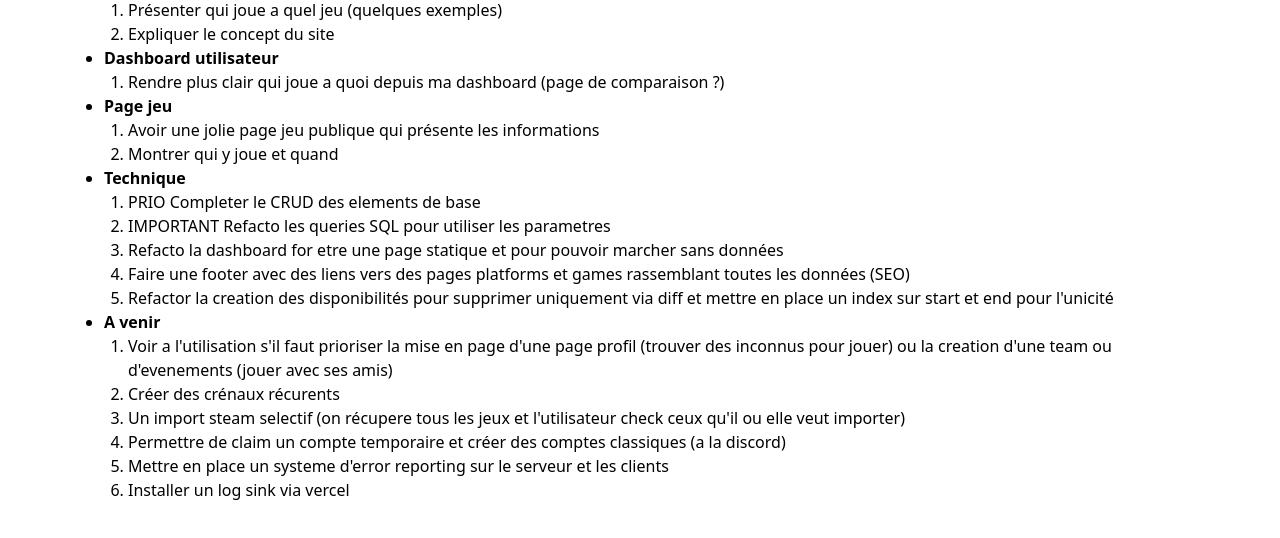
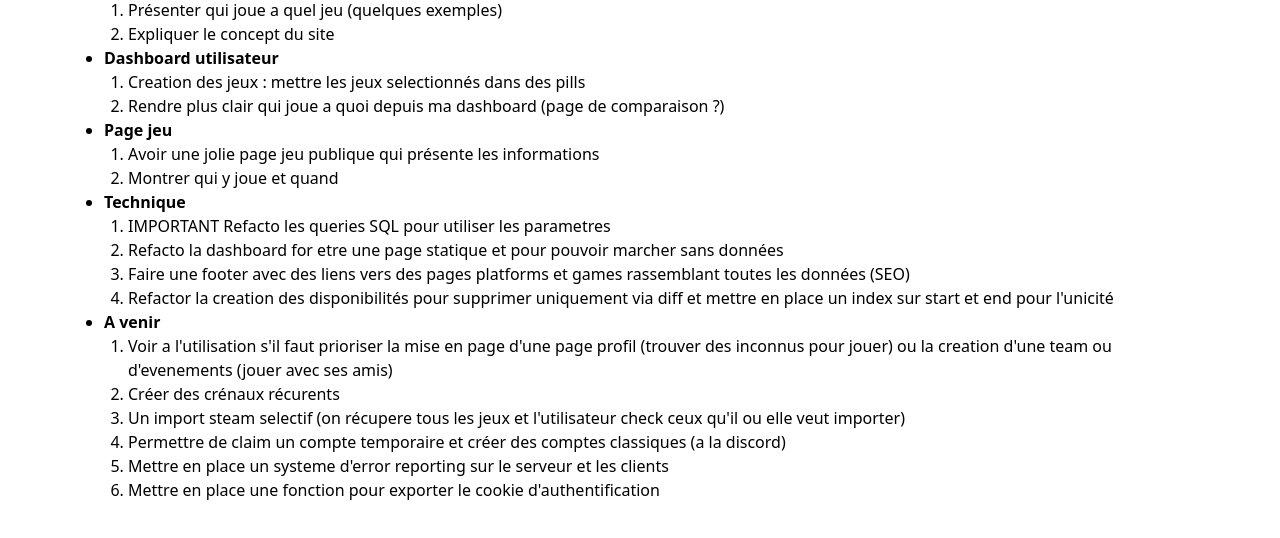
Before and after one commit to Balatzar/nobody-games-alone, a Next.js app: page / in a window 1280 px wide. Shown: the part 638-1176 px from the top of the page. Built offline with nearby package versions, Linux system fonts and the light colour scheme; no server answers.

Commit message:
Fix seeds

```diff
--- a/db/createDb.js
+++ b/db/createDb.js
@@ -70,10 +70,10 @@ const db = require("../db");
 
     INSERT INTO platforms (name, igdb_id, abbreviation, category, slug)
       VALUES
-      ('Xbox One', '49', 'xboxone', 1, 'XONE'),
-      ('PC (Microsoft Windows)', '6', 'win', 4, 'PC'),
-      ('Linux', '3', 'linux', 4, 'Linux'),
-      ('iOS', '39', 'ios', 4, 'iOS');
+      ('Xbox One', '49', 'XONE', 1, 'xboxone'),
+      ('PC (Microsoft Windows)', '6', 'PC', 4, 'win'),
+      ('Linux', '3', 'Linux', 4, 'linux'),
+      ('iOS', '39', 'iOS', 4, 'ios');
 
     INSERT INTO games_users_platforms (game_id, user_id, platform_id)
       VALUES
--- a/pages/index.js
+++ b/pages/index.js
@@ -110,6 +110,9 @@ export default function IndexPage() {
             <b>Dashboard utilisateur</b>
             <ul className="list-decimal pl-6">
               <li>
+                Creation des jeux : mettre les jeux selectionnés dans des pills
+              </li>
+              <li>
                 Rendre plus clair qui joue a quoi depuis ma dashboard (page de
                 comparaison ?)
               </li>
@@ -127,7 +130,6 @@ export default function IndexPage() {
           <li>
             <b>Technique</b>
             <ul className="list-decimal pl-6">
-              <li>PRIO Completer le CRUD des elements de base</li>
               <li>
                 IMPORTANT Refacto les queries SQL pour utiliser les parametres
               </li>
@@ -167,7 +169,10 @@ export default function IndexPage() {
                 Mettre en place un systeme d'error reporting sur le serveur et
                 les clients
               </li>
-              <li>Installer un log sink via vercel</li>
+              <li>
+                Mettre en place une fonction pour exporter le cookie
+                d'authentification
+              </li>
             </ul>
           </li>
         </ul>
```
